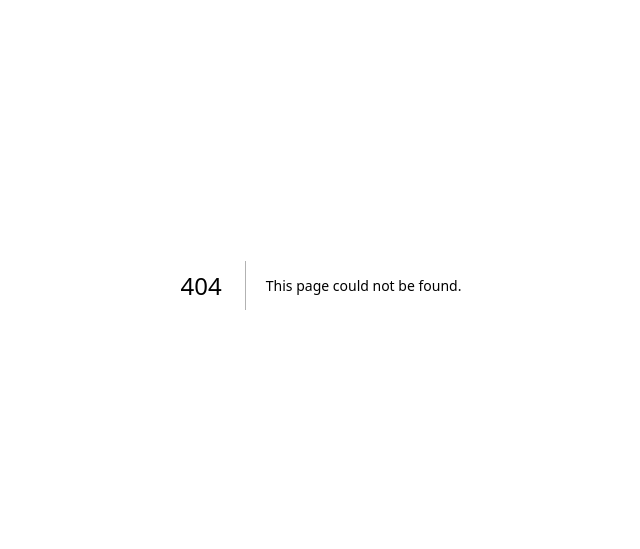
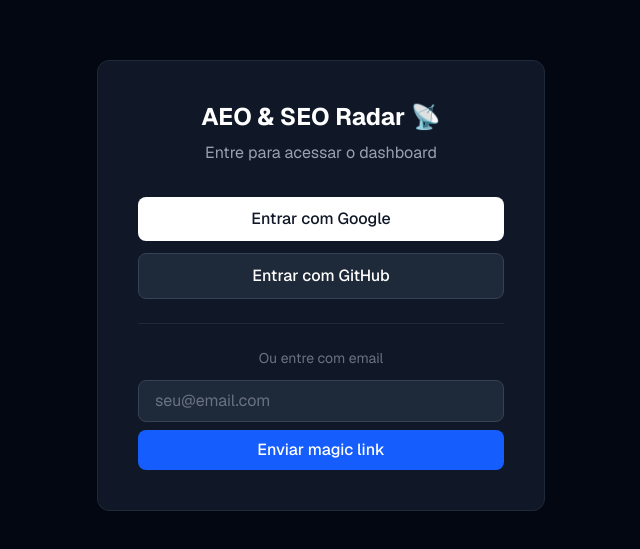
Before and after one commit to Doug1980/aeo-seo-radar, a Next.js app in the folder apps/web/: page /login in a window 1280 px wide. Before the commit this address had no page. Shown: the part 115-664 px from the top of the page, without its empty margins (319-959 px from the left). Built offline with nearby package versions, Linux system fonts and the light colour scheme.

Commit message:
feat: add NextAuth with Google and GitHub providers

```diff
--- /dev/null
+++ b/apps/web/app/api/auth/[...nextauth]/route.ts
@@ -0,0 +1,2 @@
+import { handlers } from '@/auth'
+export const { GET, POST } = handlers
--- /dev/null
+++ b/apps/web/app/login/page.tsx
@@ -0,0 +1,76 @@
+'use client'
+
+import { signIn } from 'next-auth/react'
+import { useState } from 'react'
+
+export default function LoginPage() {
+  return (
+    <main className="min-h-screen bg-gray-950 text-white flex items-center justify-center">
+      <div className="bg-gray-900 border border-gray-800 rounded-xl p-10 w-full max-w-md text-center">
+        <h1 className="text-2xl font-bold mb-2">AEO & SEO Radar 📡</h1>
+        <p className="text-gray-400 mb-8">Entre para acessar o dashboard</p>
+
+        <div className="space-y-3">
+          <button
+            onClick={() => signIn('google', { callbackUrl: '/' })}
+            className="w-full flex items-center justify-center gap-3 bg-white text-gray-900 hover:bg-gray-100 font-medium py-2.5 rounded-lg transition-colors"
+          >
+            Entrar com Google
+          </button>
+
+          <button
+            onClick={() => signIn('github', { callbackUrl: '/' })}
+            className="w-full flex items-center justify-center gap-3 bg-gray-800 hover:bg-gray-700 border border-gray-700 font-medium py-2.5 rounded-lg transition-colors"
+          >
+            Entrar com GitHub
+          </button>
+
+
+        </div>
+
+        <div className="mt-6 pt-6 border-t border-gray-800">
+          <p className="text-gray-500 text-sm mb-3">Ou entre com email</p>
+          <EmailForm />
+        </div>
+      </div>
+    </main>
+  )
+}
+
+function EmailForm() {
+  const [email, setEmail] = useState('')
+  const [sent, setSent] = useState(false)
+
+  async function handleSubmit(e: React.FormEvent) {
+    e.preventDefault()
+    await signIn('resend', { email, callbackUrl: '/', redirect: false })
+    setSent(true)
+  }
+
+  if (sent) {
+    return (
+      <p className="text-green-400 text-sm">
+        ✅ Link enviado! Verifique seu email.
+      </p>
+    )
+  }
+
+  return (
+    <form onSubmit={handleSubmit} className="flex flex-col gap-2">
+      <input
+        type="email"
+        value={email}
+        onChange={(e) => setEmail(e.target.value)}
+        placeholder="seu@email.com"
+        required
+        className="bg-gray-800 border border-gray-700 rounded-lg px-4 py-2 text-white placeholder-gray-500 focus:outline-none focus:border-blue-500"
+      />
+      <button
+        type="submit"
+        className="bg-blue-600 hover:bg-blue-700 text-white py-2 rounded-lg font-medium transition-colors"
+      >
+        Enviar magic link
+      </button>
+    </form>
+  )
+}
--- /dev/null
+++ b/apps/web/auth.ts
@@ -0,0 +1,29 @@
+import NextAuth from 'next-auth'
+import Google from 'next-auth/providers/google'
+import GitHub from 'next-auth/providers/github'
+
+
+export const { handlers, signIn, signOut, auth } = NextAuth({
+  providers: [
+    Google({
+      clientId: process.env.AUTH_GOOGLE_ID!,
+      clientSecret: process.env.AUTH_GOOGLE_SECRET!,
+    }),
+    GitHub({
+      clientId: process.env.AUTH_GITHUB_ID!,
+      clientSecret: process.env.AUTH_GITHUB_SECRET!,
+    }),
+
+  ],
+  pages: {
+    signIn: '/login',
+  },
+  callbacks: {
+    authorized({ auth, request: { nextUrl } }) {
+      const isLoggedIn = !!auth?.user
+      const isOnLogin = nextUrl.pathname === '/login'
+      if (isOnLogin) return true
+      return isLoggedIn
+    },
+  },
+})
--- a/apps/web/package.json
+++ b/apps/web/package.json
@@ -11,6 +11,7 @@
   "dependencies": {
     "@tanstack/react-query": "^5.100.14",
     "next": "16.2.7",
+    "next-auth": "^5.0.0-beta.31",
     "react": "19.2.4",
     "react-dom": "19.2.4"
   },
--- /dev/null
+++ b/apps/web/proxy.ts
@@ -0,0 +1,6 @@
+import { auth } from '@/auth'
+export default auth
+
+export const config = {
+  matcher: ['/((?!api|_next/static|_next/image|favicon.ico|login).*)'],
+}
```
Also changed, not shown: 1 other file (tests, documents, lock files or other folders).
